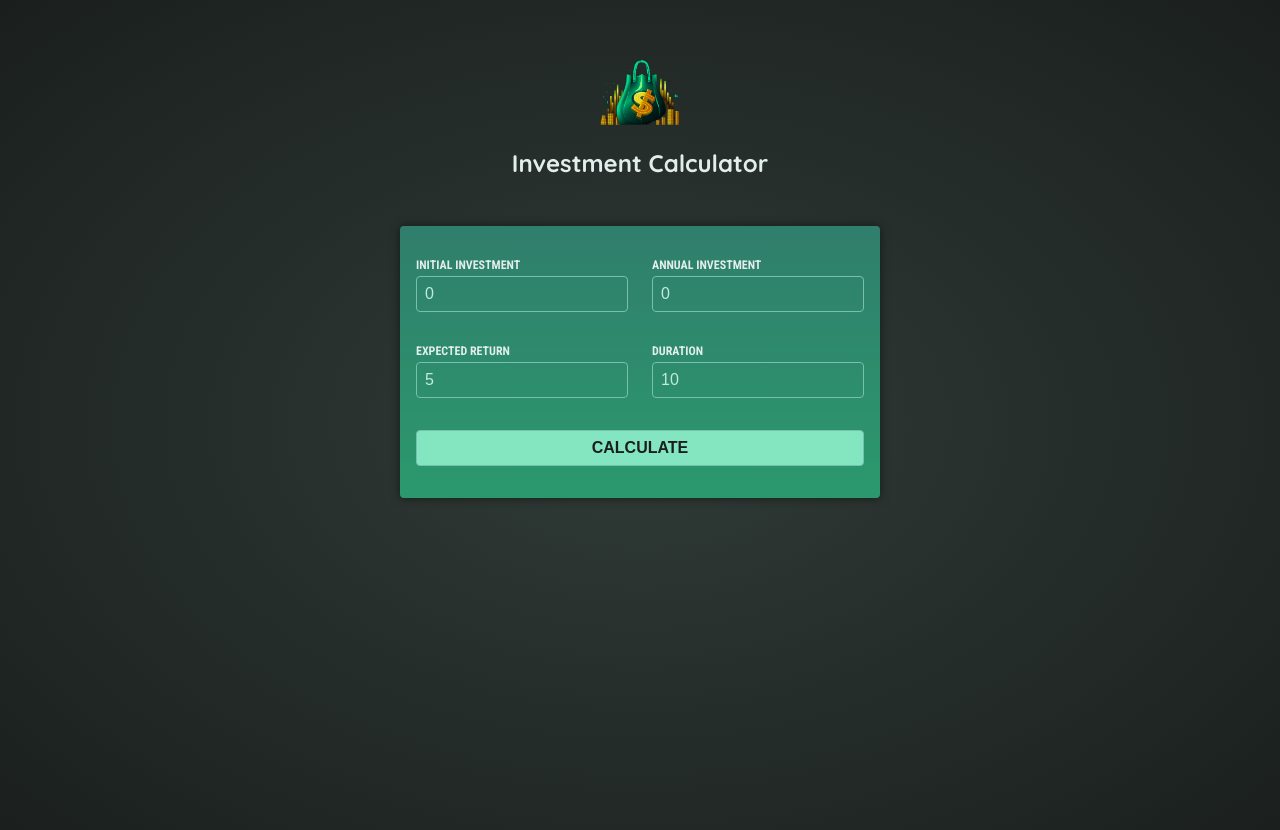
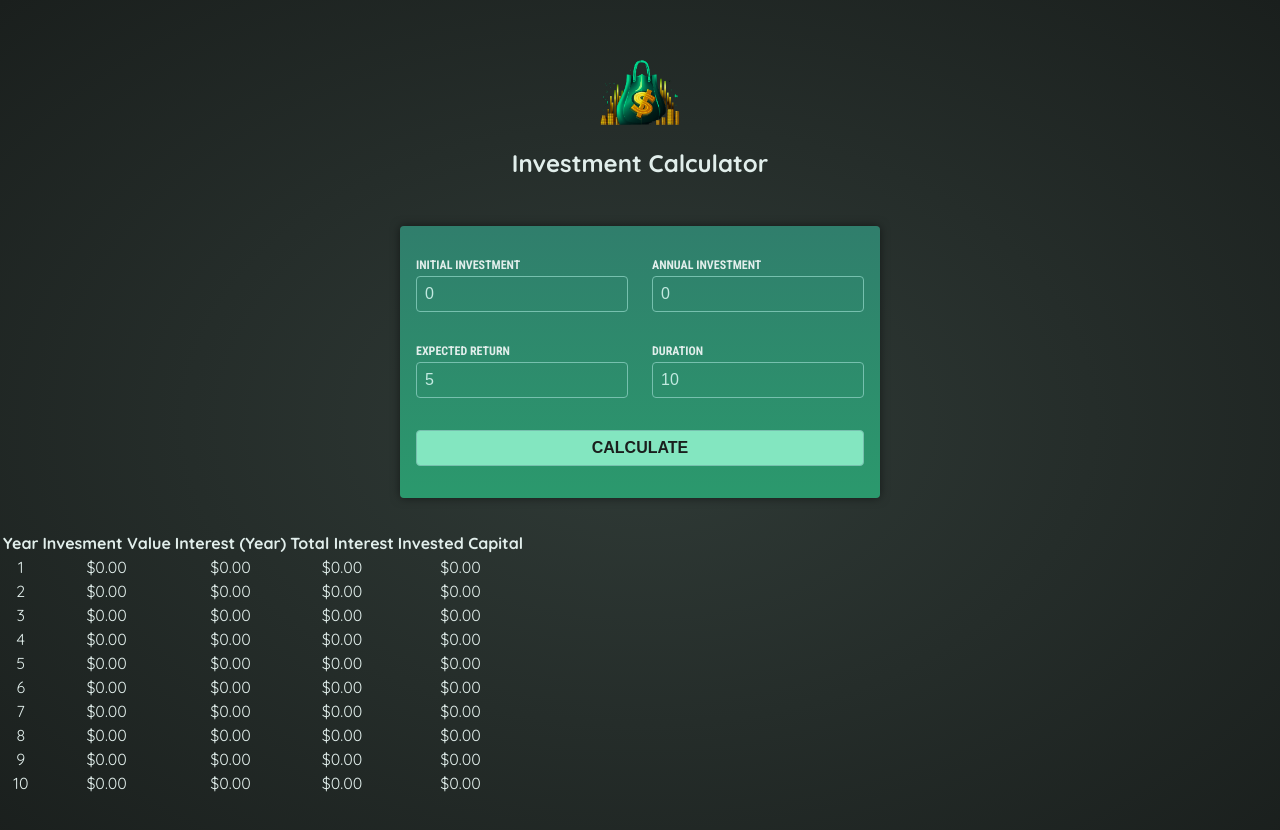
Before and after one commit to evaaldo/ANGULAR-STUDY-2, an Angular app: page / in a window 1280 px wide. Both pictures are taken after a click on the button "CALCULATE". Shown: the top 830 px of the page. Built offline with nearby package versions, Linux system fonts and the light colour scheme.

Commit message:
Feat: Add investment-result component

```diff
--- a/src/app/app.component.html
+++ b/src/app/app.component.html
@@ -1,2 +1,3 @@
 <app-header/>
 <app-user-input (calculate)="onCalculateInvestmentResults($event)" />
+<app-investment-results [results]="resultsData" />
--- a/src/app/app.component.ts
+++ b/src/app/app.component.ts
@@ -3,16 +3,25 @@
 import { HeaderComponent } from './header/header.component';
 import { UserInputComponent } from "./user-input/user-input.component";
 import { IInvestment } from './investment.model';
+import { InvestmentResultsComponent } from './investment-results/investment-results.component';
 
 @Component({
   selector: 'app-root',
   standalone: true,
-  imports: [CommonModule, HeaderComponent, UserInputComponent],
+  imports: [CommonModule, HeaderComponent, UserInputComponent, InvestmentResultsComponent],
   templateUrl: './app.component.html',
   styleUrl: './app.component.css'
 })
 export class AppComponent {
   title = 'INVESTMENTS-CALCULATOR';
+  resultsData?: {
+    year: number,
+    interest: number,
+    valueEndOfYear: number,
+    annualInvestment: number,
+    totalInterest: number,
+    totalAmountInvested: number
+  }[];
 
   onCalculateInvestmentResults(data: IInvestment) {
       const { initialInvestment, annualInvestment, expectedReturn, duration } = data;
@@ -35,6 +44,6 @@
         });
       }
 
-      console.log(annualData);
+      this.resultsData = annualData;
     }
 }
--- /dev/null
+++ b/src/app/investment-results/investment-results.component.html
@@ -0,0 +1,26 @@
+@if (!results) {
+  <p class="center">Please enter some values and press "Calculate"</p>
+} @else {
+  <table class="center">
+    <thead>
+      <tr>
+        <th>Year</th>
+        <th>Invesment Value</th>
+        <th>Interest (Year)</th>
+        <th>Total Interest</th>
+        <th>Invested Capital</th>
+      </tr>
+    </thead>
+    <tbody>
+      @for (result of results; track result.year) {
+        <tr>
+          <td>{{ result.year }}</td>
+          <td>{{ result.valueEndOfYear | currency }}</td>
+          <td>{{ result.interest | currency }}</td>
+          <td>{{ result.totalInterest | currency }}</td>
+          <td>{{ result.totalAmountInvested | currency }}</td>
+        </tr>
+      }
+    </tbody>
+  </table>
+}
```
Also changed, not shown: src/app/investment-results/investment-results.component.ts (added, +20 -0 lines), src/app/investment-results/investment-results.component.css (added).
